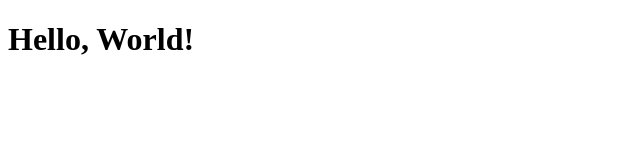
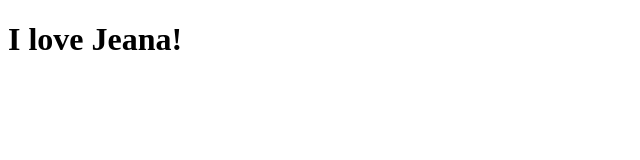
Before and after one commit to mahramus/evie-site, a plain HTML site: page index.html in a window 1280 px wide. Shown: the whole page, without its empty margins (0-640 px from the left). Drawn offline with Linux system fonts and the light colour scheme.

Commit message:
Update index.html

```diff
--- a/index.html
+++ b/index.html
@@ -8,7 +8,7 @@
 </head>
 
 <body>
-    <h1>Hello, World!</h1>
+    <h1>I love Jeana!</h1>
 </body>
 
 </html>
```
